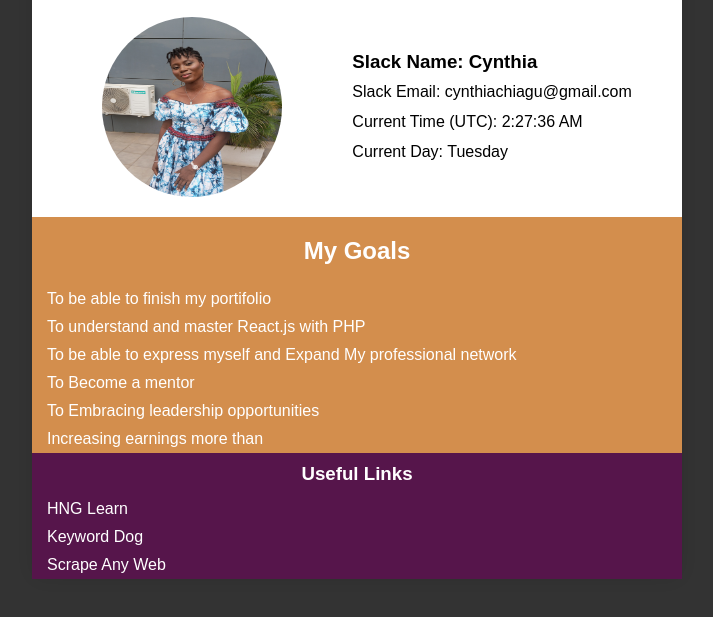
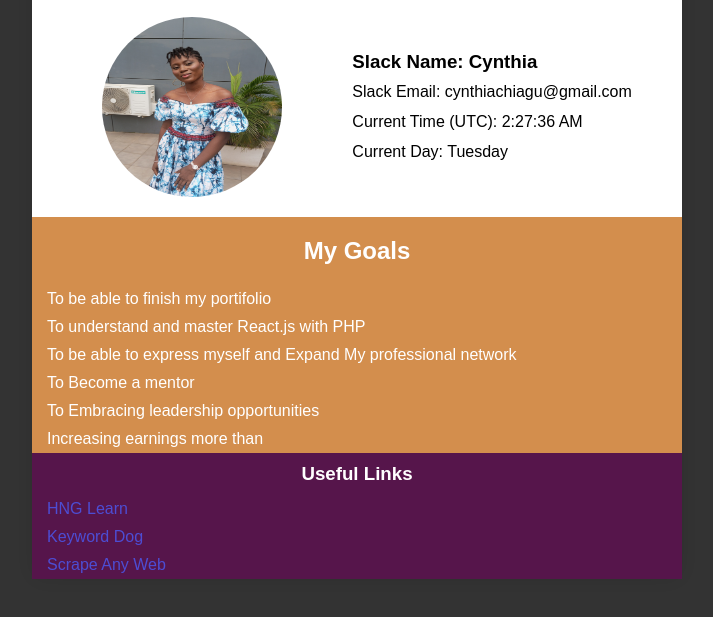
Before and after one commit to cynthiachinenye/task0-hngx, a plain HTML site: page index.html in a window 1280 px wide. Shown: the part 151-768 px from the top of the page, without its empty margins (283-996 px from the left). Drawn offline with Linux system fonts and the light colour scheme.

Commit message:
new update

```diff
--- a/style.css
+++ b/style.css
@@ -72,9 +72,9 @@ ul li{
 }
 a{
     text-decoration: none;
-    color: var(--white)
+    color: var(--Links)
 }
 a:hover{
-    color:var(--Links);
+    color:var(--white);
     text-decoration:underline;
 }
```
